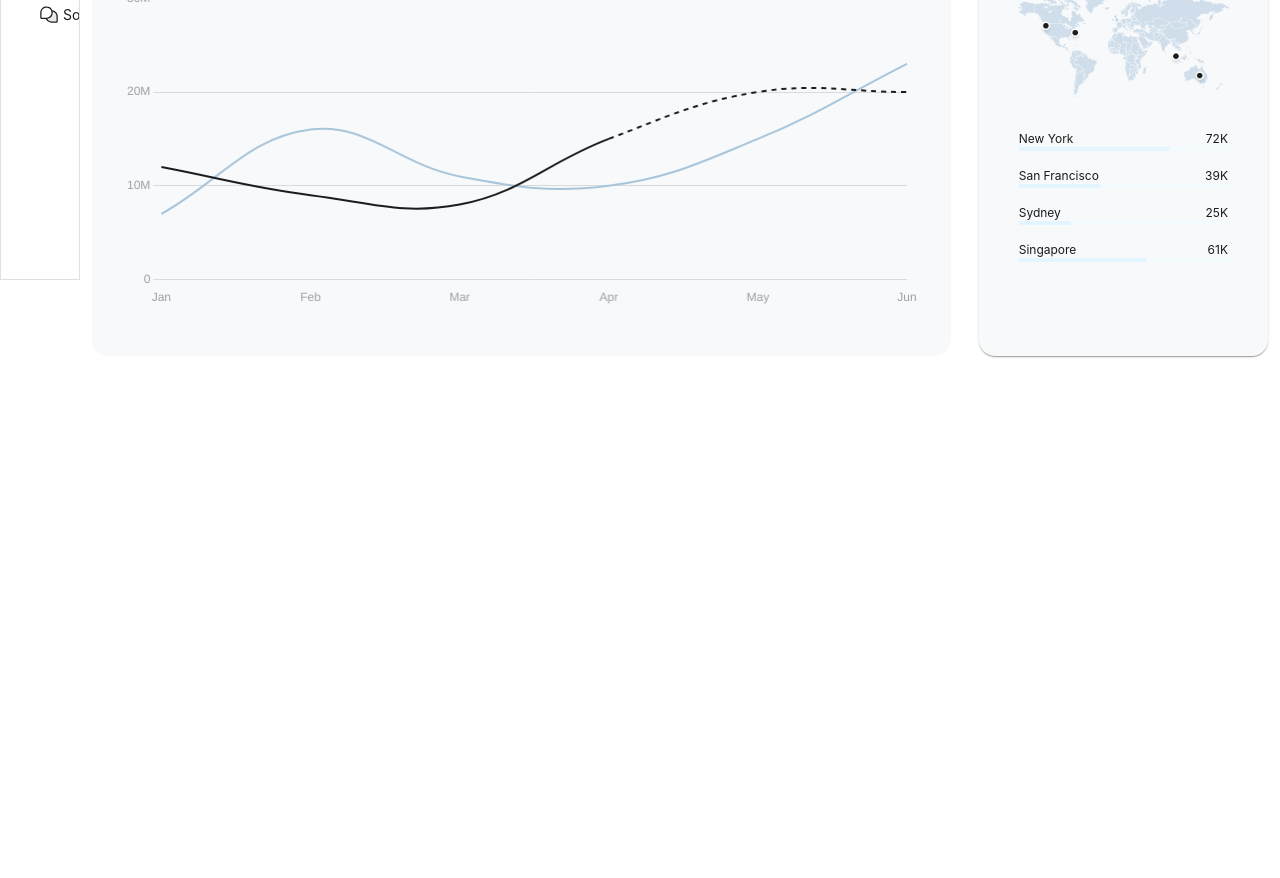
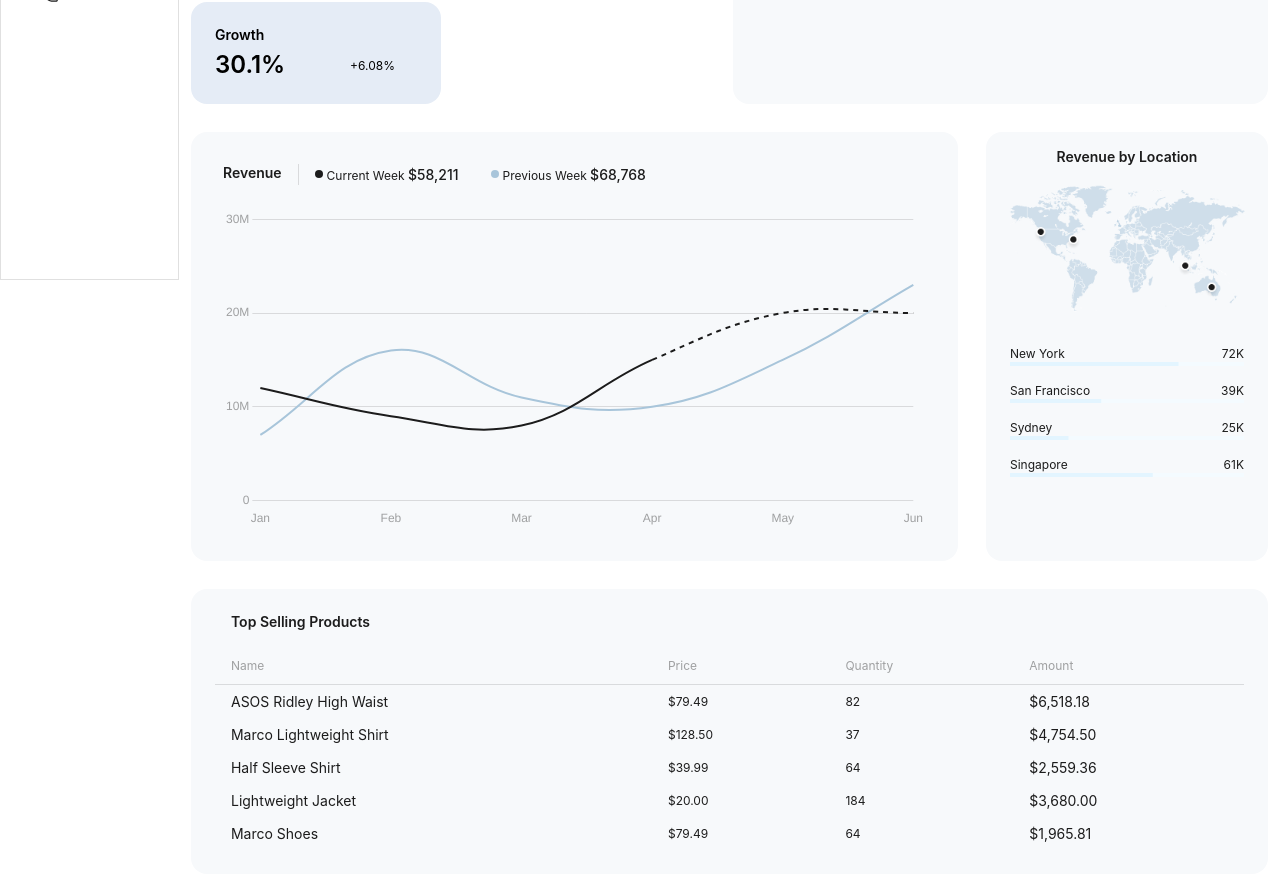
Before and after one commit to KirPot05/modern-dashboard-app, a React (Vite) app: page / in a window 1280 px wide. Shown: the part 520-1398 px from the top of the page. Before the commit the page ends 912 px from the top, so only its background shows below. Built offline with nearby package versions, Linux system fonts and the light colour scheme; some icons are missing.

Commit message:
feat: refactor components to use Stack instead of Card; add TopSellingProducts component to HomePage

```diff
--- a/src/components/home/projections-chart.tsx
+++ b/src/components/home/projections-chart.tsx
@@ -1,4 +1,4 @@
-import { Box, Card, CardContent, Typography, useTheme } from "@mui/material";
+import { Box, Stack, Typography, useTheme } from "@mui/material";
 import {
   Chart as ChartJS,
   CategoryScale,
@@ -113,7 +113,7 @@ function ProjectionsChart({}: Props) {
   };
 
   return (
-    <Card
+    <Stack
       sx={{
         backgroundColor: "background.paper",
         boxShadow: "none",
@@ -123,15 +123,15 @@ function ProjectionsChart({}: Props) {
         borderRadius: 4,
       }}
     >
-      <CardContent sx={{ p: { xs: 2, sm: 3 } }}>
+      <Stack sx={{ p: { xs: 2, sm: 3 } }}>
         <Typography variant="h4" sx={{ mb: 6 }}>
           Projections vs Actuals
         </Typography>
         <Box>
           <Bar options={options} data={data} />
         </Box>
-      </CardContent>
-    </Card>
+      </Stack>
+    </Stack>
   );
 }
 
--- a/src/components/home/revenue-by-location.tsx
+++ b/src/components/home/revenue-by-location.tsx
@@ -1,11 +1,4 @@
-import {
-  Card,
-  CardContent,
-  LinearProgress,
-  Stack,
-  Typography,
-  useTheme,
-} from "@mui/material";
+import { LinearProgress, Stack, Typography, useTheme } from "@mui/material";
 
 type Props = {};
 
@@ -50,8 +43,8 @@ function RevenueByLocation({}: Props) {
 
   const theme = useTheme();
   return (
-    <Card sx={{ bgcolor: "background.paper", p: 4, borderRadius: 4 }}>
-      <CardContent>
+    <Stack sx={{ bgcolor: "background.paper", p: 4, borderRadius: 4 }}>
+      <Stack>
         <Stack spacing={4}>
           <Typography variant="h4" align="center">
             {" "}
@@ -61,6 +54,7 @@ function RevenueByLocation({}: Props) {
           <img
             src={`/assets/images/world-map-${theme.palette.mode}.png`}
             alt="World Map"
+            width={250}
           />
 
           <Stack>
@@ -73,8 +67,8 @@ function RevenueByLocation({}: Props) {
             ))}
           </Stack>
         </Stack>
-      </CardContent>
-    </Card>
+      </Stack>
+    </Stack>
   );
 }
 
--- a/src/components/home/revenue-chart.tsx
+++ b/src/components/home/revenue-chart.tsx
@@ -1,4 +1,4 @@
-import { useTheme, Box, Card, CardContent, Typography } from "@mui/material";
+import { useTheme, Box, Typography, Stack, Divider } from "@mui/material";
 import {
   Chart as ChartJS,
   CategoryScale,
@@ -135,7 +135,7 @@ function RevenueChart({}: Props) {
   };
 
   return (
-    <Card
+    <Stack
       sx={{
         backgroundColor: "background.paper",
         boxShadow: "none",
@@ -144,27 +144,15 @@ function RevenueChart({}: Props) {
         padding: 6,
       }}
     >
-      <CardContent sx={{ p: { xs: 2, sm: 2 } }}>
-        <Box
-          sx={{
-            display: "flex",
-            alignItems: "center",
-            mb: 6,
-            flexWrap: "wrap",
-          }}
-        >
+      <Stack spacing={6} sx={{ p: { xs: 2, sm: 2 } }}>
+        <Stack direction="row" spacing={4}>
           <Typography variant="h4" sx={{ mr: 5, mb: { xs: 1, sm: 0 } }}>
             Revenue
           </Typography>
+          <Divider orientation="vertical" />
+
           {/* Custom Legend */}
-          <Box
-            sx={{
-              display: "flex",
-              alignItems: "center",
-              flexWrap: "wrap",
-              gap: { xs: 1.5, sm: 2 },
-            }}
-          >
+          <Stack direction="row" spacing={8}>
             <Box sx={{ display: "flex", alignItems: "center" }}>
               <Box
                 sx={{
@@ -179,7 +167,17 @@ function RevenueChart({}: Props) {
                 variant="body2"
                 sx={{ color: theme.palette.text.primary }}
               >
-                Current Week <span style={{ fontWeight: 600 }}>$58,211</span>
+                {/* Current Week <span style={{ fontWeight: 600 }}>$58,211</span>
+                 */}
+                <Typography variant="body2">
+                  Current Week{" "}
+                  <Typography
+                    component="span"
+                    fontWeight={theme.typography.fontWeightMedium}
+                  >
+                    $58,211
+                  </Typography>
+                </Typography>
               </Typography>
             </Box>
             <Box sx={{ display: "flex", alignItems: "center" }}>
@@ -188,24 +186,27 @@ function RevenueChart({}: Props) {
                   width: 8,
                   height: 8,
                   borderRadius: "50%",
-                  backgroundColor: theme.palette.secondary.main,
+                  backgroundColor: theme.palette.info.main,
                   mr: 1,
                 }}
               />
-              <Typography
-                variant="body2"
-                sx={{ color: theme.palette.text.secondary }}
-              >
-                Previous Week <span style={{ fontWeight: 600 }}>$68,768</span>
+              <Typography variant="body2">
+                Previous Week{" "}
+                <Typography
+                  component="span"
+                  fontWeight={theme.typography.fontWeightMedium}
+                >
+                  $68,768
+                </Typography>
               </Typography>
             </Box>
-          </Box>
-        </Box>
+          </Stack>
+        </Stack>
         <Box sx={{ height: 320 }}>
           <Line options={options} data={data} />
         </Box>
-      </CardContent>
-    </Card>
+      </Stack>
+    </Stack>
   );
 }
 
--- /dev/null
+++ b/src/components/home/top-selling-products.tsx
@@ -0,0 +1,105 @@
+import {
+  Stack,
+  Table,
+  TableBody,
+  TableCell,
+  TableContainer,
+  TableHead,
+  TableRow,
+  Typography,
+  useTheme,
+} from "@mui/material";
+
+type Props = {};
+const products = [
+  {
+    name: "ASOS Ridley High Waist",
+    price: 79.49,
+    quantity: 82,
+    amount: 6518.18,
+  },
+  {
+    name: "Marco Lightweight Shirt",
+    price: 128.5,
+    quantity: 37,
+    amount: 4754.5,
+  },
+  { name: "Half Sleeve Shirt", price: 39.99, quantity: 64, amount: 2559.36 },
+  { name: "Lightweight Jacket", price: 20.0, quantity: 184, amount: 3680.0 },
+  { name: "Marco Shoes", price: 79.49, quantity: 64, amount: 1965.81 },
+];
+
+function TopSellingProducts({}: Props) {
+  const theme = useTheme();
+
+  return (
+    <Stack
+      bgcolor="background.paper"
+      boxShadow="none"
+      p={6}
+      borderRadius={4}
+      spacing={1}
+    >
+      <Stack>
+        <Typography variant="h4" sx={{ mb: 2, px: 4 }}>
+          Top Selling Products
+        </Typography>
+        <TableContainer>
+          <Table>
+            <TableHead>
+              <TableRow
+                sx={{
+                  borderBottom: `1px solid ${theme.palette.divider}`,
+                  "& th": {
+                    border: 0,
+                    pb: 1.5,
+                    color: "text.secondary",
+                    fontWeight: theme.typography.fontWeightRegular,
+                    fontSize: theme.typography.body2.fontSize,
+                    textTransform: "none",
+                  },
+                }}
+              >
+                <TableCell>Name</TableCell>
+                <TableCell align="left">Price</TableCell>
+                <TableCell align="left">Quantity</TableCell>
+                <TableCell align="left">Amount</TableCell>
+              </TableRow>
+            </TableHead>
+            <TableBody>
+              {products.map((product) => (
+                <TableRow
+                  key={product.name}
+                  sx={{ "& td, & th": { border: 0, py: 1.5 } }}
+                >
+                  <TableCell component="th" scope="row">
+                    <Typography variant="body1">{product.name}</Typography>
+                  </TableCell>
+                  <TableCell align="left">
+                    <Typography variant="body2">
+                      ${product.price.toFixed(2)}
+                    </Typography>
+                  </TableCell>
+                  <TableCell align="left">
+                    <Typography variant="body2">{product.quantity}</Typography>
+                  </TableCell>
+                  <TableCell align="left">
+                    <Typography variant="body1">
+                      $
+                      {product.amount.toLocaleString("en-US", {
+                        minimumFractionDigits: 2,
+                        maximumFractionDigits: 2,
+                      })}
+                    </Typography>
+                  </TableCell>
+                </TableRow>
+              ))}
+            </TableBody>
+          </Table>
+        </TableContainer>
+      </Stack>
+    </Stack>
+  );
+}
+
+export default TopSellingProducts;
--- a/src/pages/home.tsx
+++ b/src/pages/home.tsx
@@ -3,6 +3,7 @@ import ProjectionsChart from "@/components/home/projections-chart";
 import RevenueByLocation from "@/components/home/revenue-by-location";
 import RevenueChart from "@/components/home/revenue-chart";
 import StatCard from "@/components/home/stat-card";
+import TopSellingProducts from "@/components/home/top-selling-products";
 import { Container, Grid, Stack, Typography } from "@mui/material";
 
 function HomePage() {
@@ -34,12 +35,13 @@ function HomePage() {
       {/* Revenue Section */}
       <Stack my={7} direction={{ xs: "column", sm: "row" }} spacing={7}>
         <RevenueChart />
-
         <RevenueByLocation />
       </Stack>
 
       {/* Sales Section */}
-      <Stack></Stack>
+      <Stack>
+        <TopSellingProducts />
+      </Stack>
     </Container>
   );
 }
```
